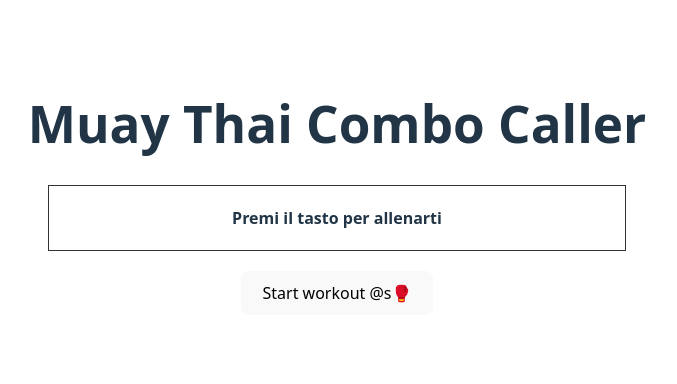
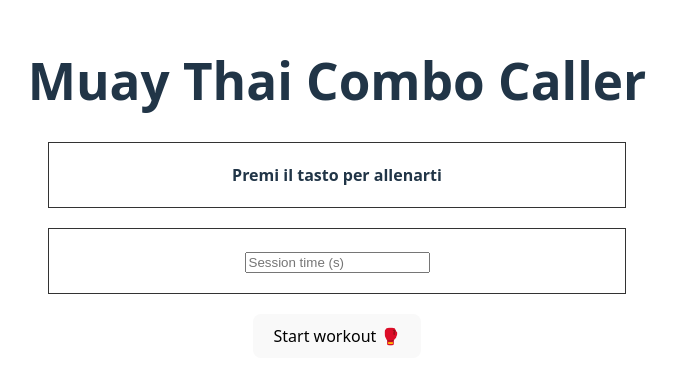
Before and after one commit to antonio-spano/muaythai, a React (Vite) app in the folder client/: page / in a window 1280 px wide. Shown: the part 220-604 px from the top of the page, without its empty margins (303-980 px from the left). Built offline with nearby package versions, Linux system fonts and the light colour scheme.

Commit message:
timer working and added post request

```diff
--- a/client/src/App.jsx
+++ b/client/src/App.jsx
@@ -3,10 +3,14 @@ import "./App.css";
 
 function App() {
   const [combo, setCombo] = useState("Premi il tasto per allenarti");
+  const [time, setTime] = useState("");
+  const [serverReply, setServerReply] = useState("Awaiting server reply");
+  const [isRunning, setIsRunning] = useState(false);
+  const [tempo, setTempo] = useState(30 * 1000);
 
   const getNewCombo = async () => {
     try {
-      const response = await fetch("http://localhost:5000/combo");
+      const response = await fetch("http://localhost:5000/api/combo");
       const data = await response.json();
 
       setCombo(data.combo);
@@ -14,6 +18,33 @@ function App() {
       console.error(error);
       setCombo("Errore nel recupero combo");
     }
+  };
+
+  const sendData = async () => {
+    // Prepariamo il pacco
+    const parcel = { numero: time };
+
+    // Spediamo
+    const response = await fetch("http://localhost:5000/api/echo", {
+      method: "POST",
+      headers: { "Content-Type": "application/json" },
+      body: JSON.stringify(parcel),
+    });
+
+    // Leggiamo la ricevuta di ritorno
+    const data = await response.json();
+    //setServerReply(data.combo);
+    setCombo(data.combo);
+  };
+
+  const startWorkout = () => {
+    const timer = setInterval(() => {
+      getNewCombo();
+    }, time);
+
+    return () => {
+      clearInterval(idTimer);
+    };
   };
 
   return (
@@ -26,11 +57,22 @@ function App() {
         <strong>{combo}</strong>
       </div>
 
+      <div
+        style={{ padding: "20px", border: "1px solid #333", margin: "20px" }}
+      >
+        <input
+          type="number"
+          placeholder="Session time (s)"
+          value={time}
+          onChange={(e) => setTime(e.target.value)}
+        />
+      </div>
+
       <button
-        onClick={getNewCombo}
+        onClick={startWorkout}
         style={{ padding: "10px 20px", fontSize: "16px" }}
       >
-        Start workout @s🥊
+        Start workout 🥊
       </button>
     </div>
   );
```
Also changed, not shown: 1 other file (tests, documents, lock files or other folders).
